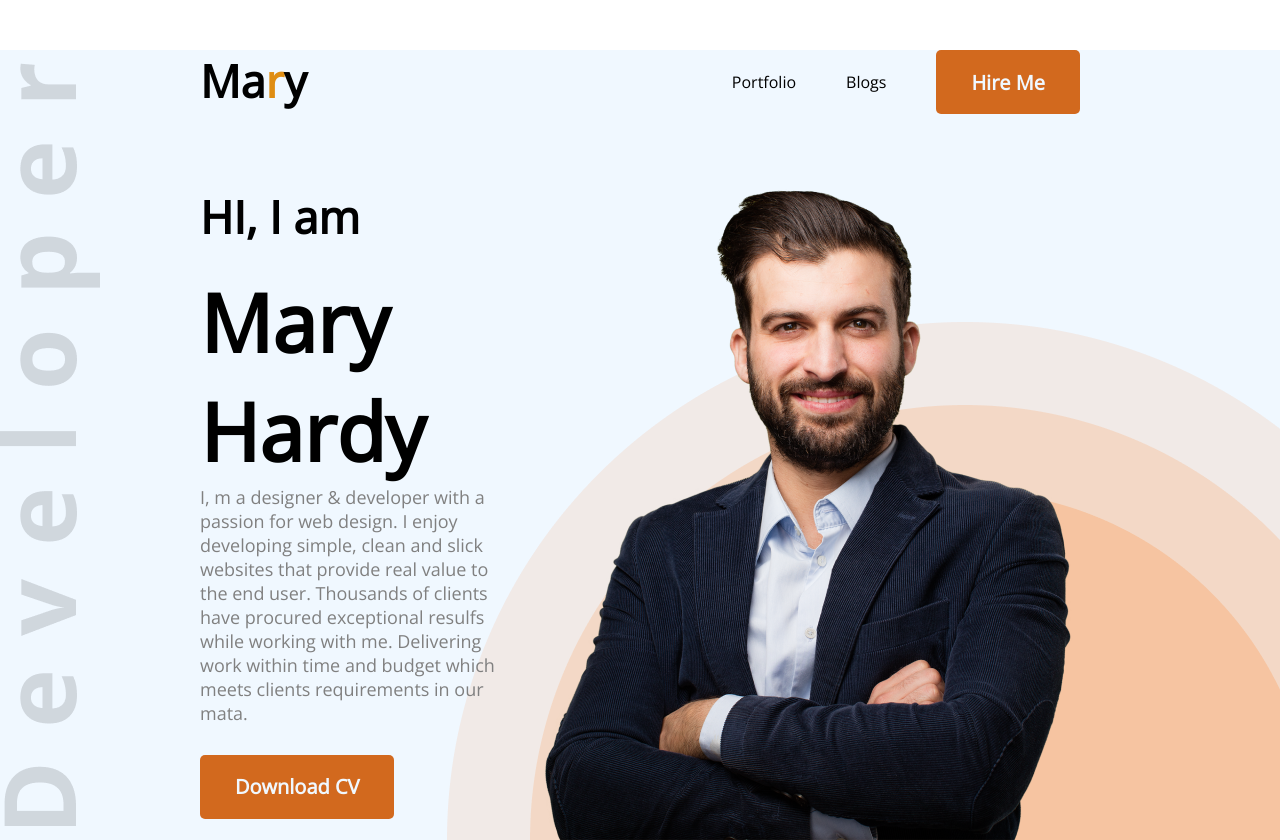
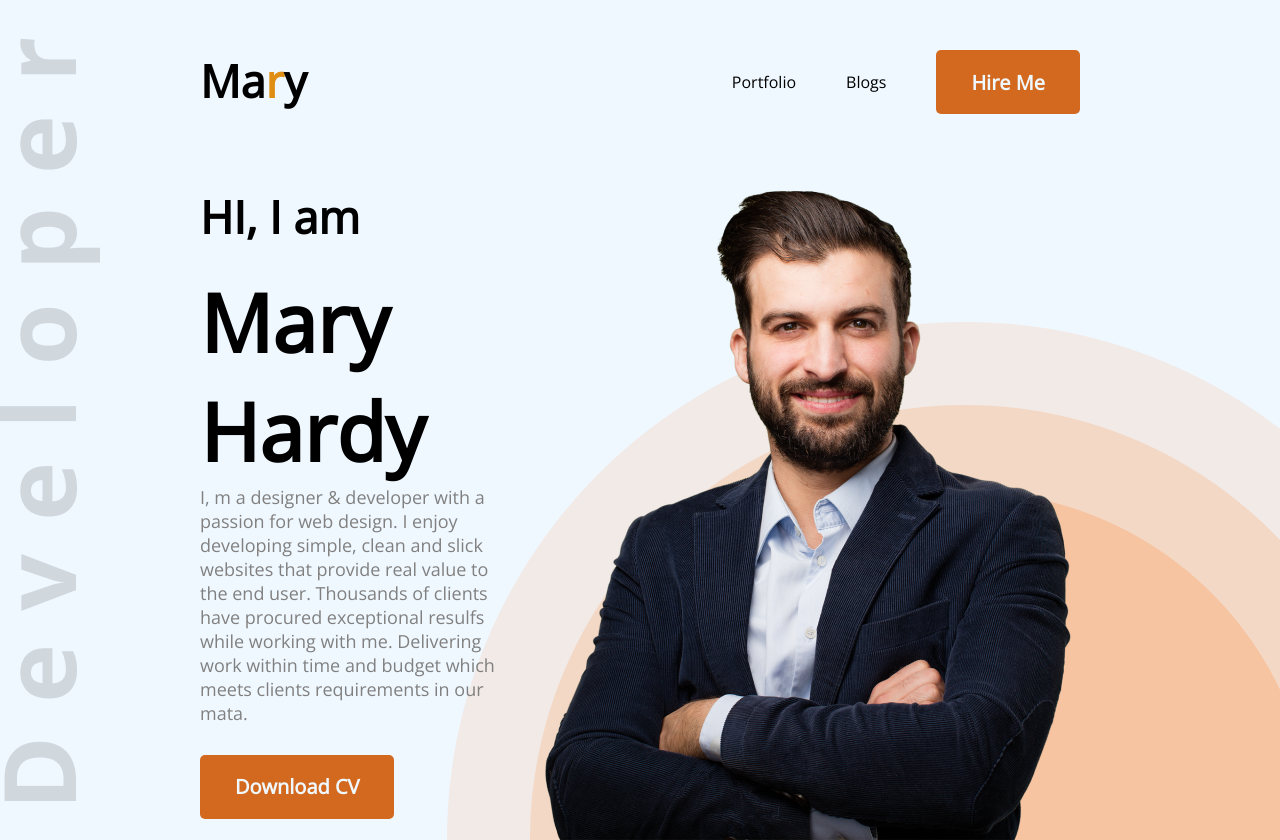
Before and after one commit to computerscience41/developer-portfolio, a plain HTML site: page index.html in a window 1280 px wide. Shown: the top 840 px of the page. Drawn offline with nearby package versions, Linux system fonts and the light colour scheme.

Commit message:
added header

```diff
--- a/style/style.css
+++ b/style/style.css
@@ -6,7 +6,7 @@
 nav{
     display: flex;
     justify-content: space-between;
-    margin: 50px 200px;
+    padding: 50px 200px;
 }
 .nav-title{
     font-weight: 800;
```
Also changed, not shown: index.html (+4 -2 lines).
